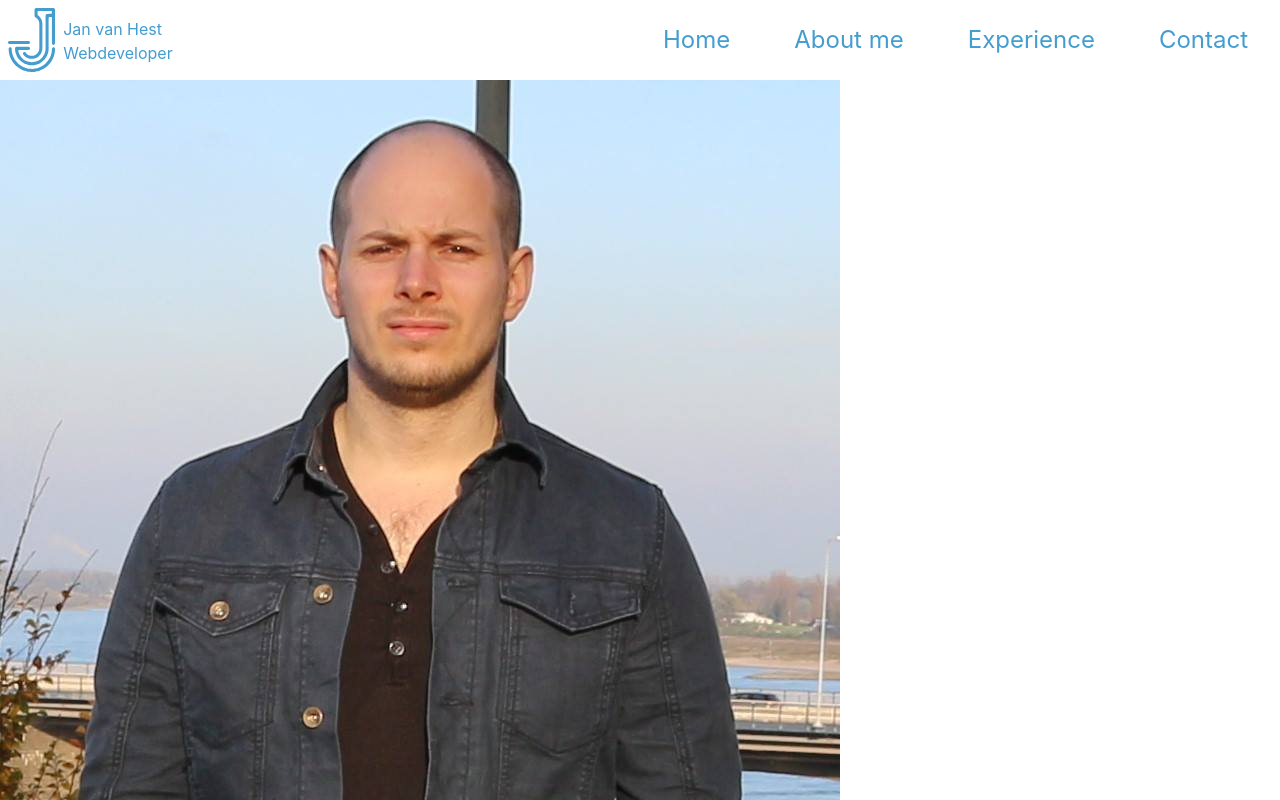
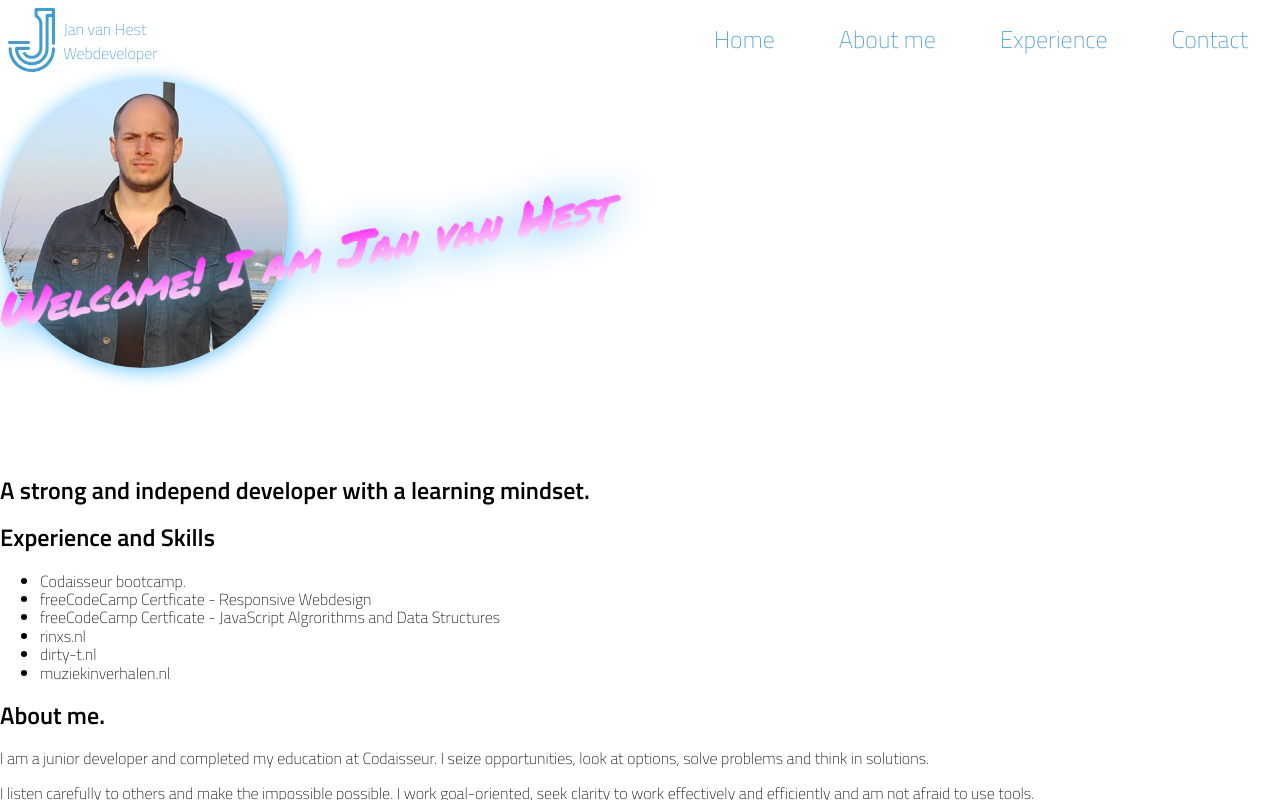
Before and after one commit to jhhest/porftolio-site, a React (Create React App) app: page / in a window 1280 px wide. Shown: the top 800 px of the page. Built offline with nearby package versions, Linux system fonts and the light colour scheme.

Commit message:
Gave the intro some 80 styled heading.

```diff
--- a/src/App.js
+++ b/src/App.js
@@ -1,10 +1,9 @@
 import React from "react";
+import About from "./components/About.jsx";
+import Contact from "./components/Contact.jsx";
 import Header from "./components/Header.jsx";
 import Intro from "./components/Intro.jsx";
 import Portfolio from "./components/Portfolio.jsx";
-import About from "./components/About.jsx";
-import Contact from "./components/Contact.jsx";
-
 
 function App() {
   return (
--- a/src/index.css
+++ b/src/index.css
@@ -2,14 +2,14 @@
 
 :root {
   --logo-color: #449dcfff;
-  --primary-color: green;
-  --primary-second: dark-green;
+  --primary: rgb(50, 121, 161);
+  --primary-accent: rgb(100, 195, 250);
 }
 body {
   margin: 0;
-  font-family: -apple-system, BlinkMacSystemFont, "Segoe UI", "Roboto", "Oxygen",
-    "Ubuntu", "Cantarell", "Fira Sans", "Droid Sans", "Helvetica Neue",
-    sans-serif;
+  font-family: "Titillium Web", sans-serif, -apple-system, BlinkMacSystemFont,
+    "Segoe UI", "Roboto", "Oxygen", "Ubuntu", "Cantarell", "Fira Sans",
+    "Droid Sans", "Helvetica Neue", sans-serif;
   -webkit-font-smoothing: antialiased;
   -moz-osx-font-smoothing: grayscale;
 }
@@ -71,3 +71,40 @@ nav ul li {
   margin: 0 2rem;
   font-size: 1.5rem;
 }
+
+section#intro img {
+  height: 18rem;
+  width: auto;
+  border-radius: 50%;
+  -webkit-filter: drop-shadow(2px 2px 10px var(--primary-accent));
+}
+
+section#intro h1 {
+  font-family: "Permanent Marker", cursive;
+  font-size: 3rem;
+  color: var(--primary);
+  font-variant: small-caps;
+  -webkit-transform: skew(-2deg, -10deg);
+  -webkit-filter: drop-shadow(2px 2px 20px var(--primary-accent));
+  margin-top: -200px;
+  margin-bottom: 250px;
+  background-image: -webkit-linear-gradient(#ff0ff8 0%, #f9f9f7 100%);
+  -webkit-text-fill-color: transparent;
+  -webkit-background-clip: text;
+  /* padding-left: 80px; */
+}
+
+.victory {
+  position: relative;
+  margin: 0;
+}
+
+.victory:before {
+  content: "-";
+  position: absolute;
+  bottom: -98px;
+  left: 254px;
+  background-image: -webkit-linear-gradient(#f3c8f3 0%, #f3c8f3 100%);
+  -webkit-background-clip: text;
+  text-shadow: 70px -7px #f3c8f3;
+}
```
